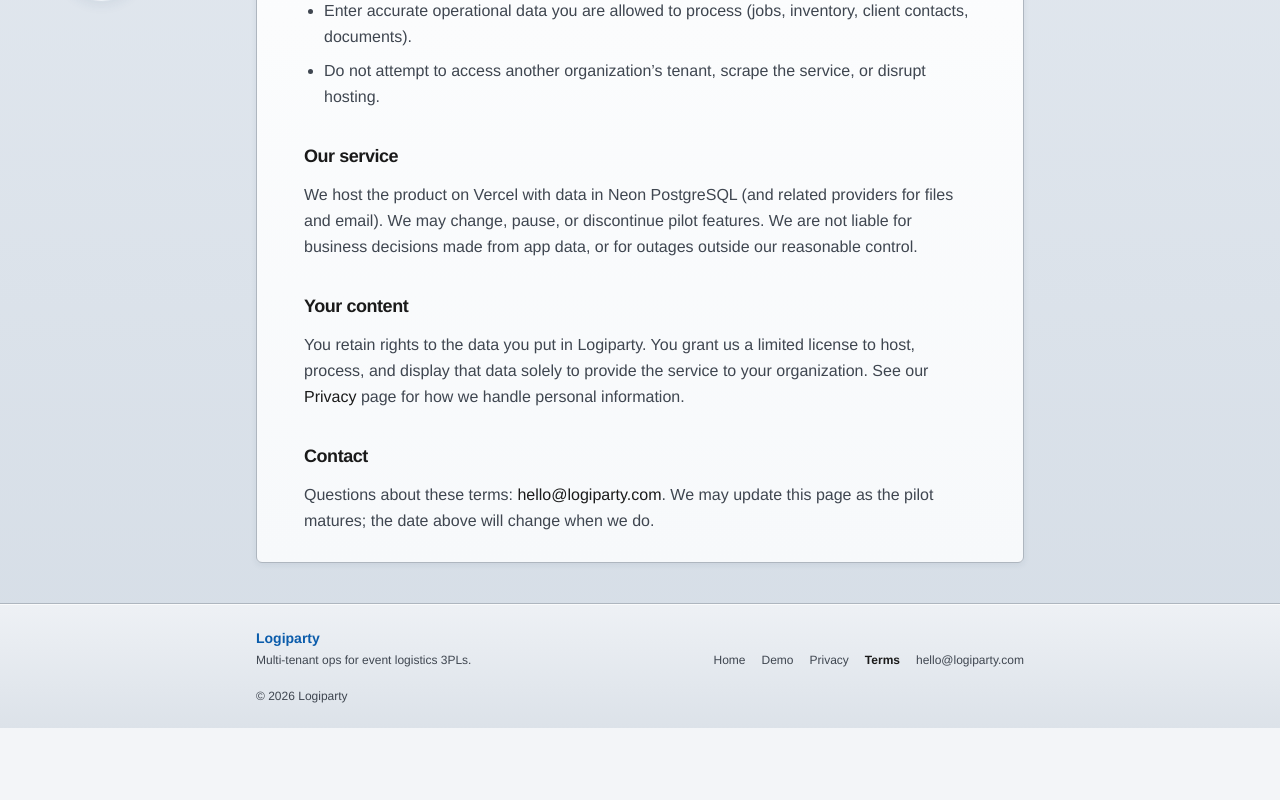
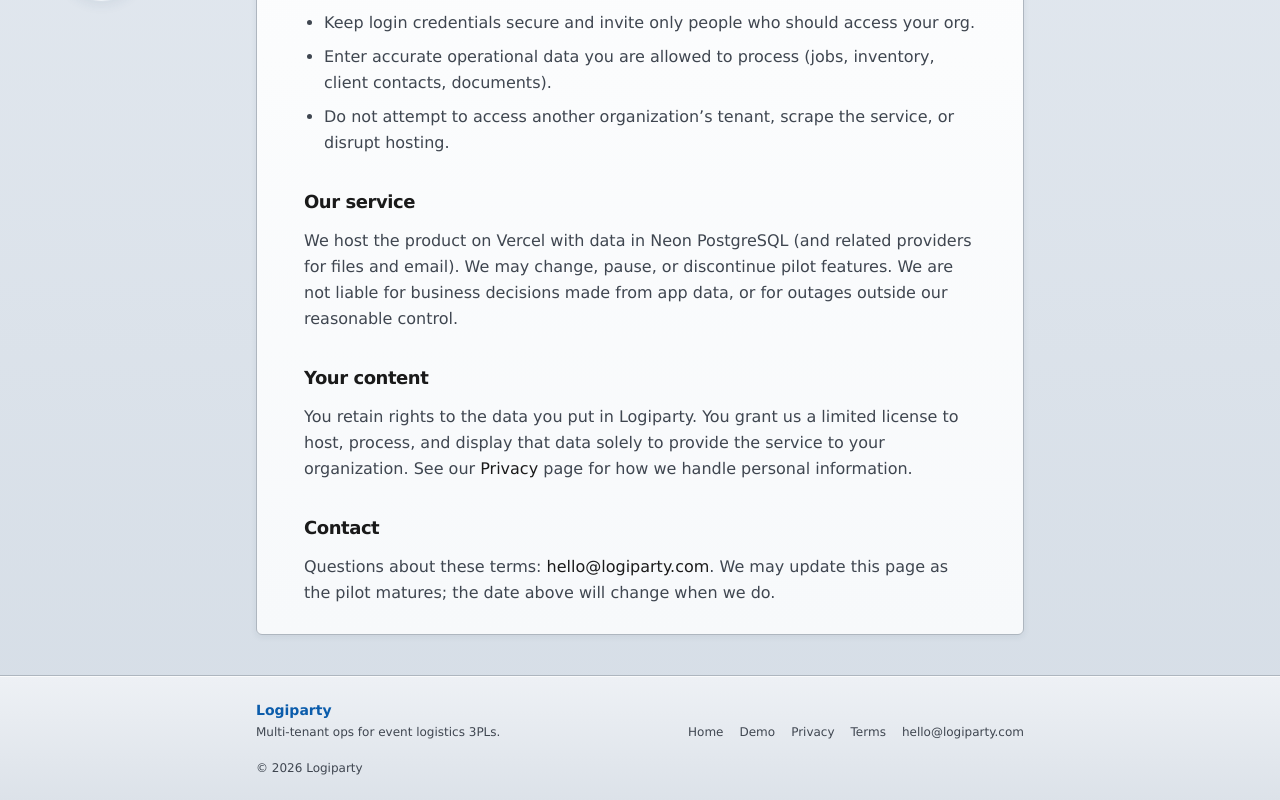
Before and after one commit to jakedcl/logiparty, a Next.js app: page /terms in a window 1280 px wide. Shown: the part 608-1408 px from the top of the page. Before the commit the page ends 1336 px from the top, so only its background shows below. Built offline with nearby package versions, Linux system fonts and the light colour scheme.

Commit message:
feat(marketing): PT Sans + Lucida stack on apex surfaces
Load PT Sans via next/font on marketing and demo roots only; centralize UI weight 600 in CSS and drop conflicting Tailwind on buttons.

```diff
--- a/app/globals.css
+++ b/app/globals.css
@@ -351,7 +351,11 @@
     linear-gradient(180deg, #e8edf3 0%, #d5dde6 100%);
   color: var(--m-fg);
   overflow-x: clip;
-  font-family: "Helvetica Neue", Helvetica, Arial, sans-serif;
+  --m-font:
+    "Lucida Grande", "Lucida Sans Unicode", var(--font-marketing),
+    "Helvetica Neue", Helvetica, Arial, sans-serif;
+  font-family: var(--m-font);
+  font-weight: 400;
 }
 
 /* Soft floating bubbles — early iOS wallpaper energy */
@@ -434,6 +438,7 @@
 }
 
 .m-brand {
+  font-family: var(--m-font);
   font-size: 1.0625rem;
   font-weight: 700;
   color: #ffffff;
@@ -457,9 +462,16 @@
   text-decoration: underline;
 }
 
+.m-nav-link-current {
+  color: var(--m-fg);
+  font-family: var(--m-font);
+  font-weight: 600;
+  text-decoration: none;
+}
+
 .m-nav-link-strong {
   color: var(--m-accent);
-  font-weight: 700;
+  font-weight: 600;
   text-decoration: underline;
   text-underline-offset: 2px;
   text-shadow: none;
@@ -695,6 +707,27 @@
 }
 
 /* Glossy aqua buttons — early iPhone / Aqua */
+.m-btn-primary,
+.m-btn-ghost,
+.m-seg-wrap,
+.m-seg,
+.m-seg-item,
+.m-access-tab,
+.m-stepper-btn,
+.m-stepper-label,
+.m-header .m-nav-link-strong,
+.m-nav-link-current,
+.m-window-title,
+.m-access-form label > span {
+  font-family: var(--m-font);
+  font-weight: 600;
+}
+
+.m-window-title,
+.m-stepper-panel-title {
+  font-weight: 700;
+}
+
 .m-btn-primary {
   position: relative;
   display: inline-block;
@@ -1018,7 +1051,6 @@
   margin: 0;
   text-align: center;
   font-size: 0.75rem;
-  font-weight: 700;
   color: #ffffff;
   text-shadow: 0 -1px 0 rgba(0, 0, 0, 0.3);
   white-space: nowrap;
@@ -1105,7 +1137,6 @@
   background: transparent;
   color: #0b5cab;
   font-size: 0.72rem;
-  font-weight: 700;
   letter-spacing: 0.02em;
   padding: 0.5rem 0.5rem;
   cursor: pointer;
@@ -1324,7 +1355,6 @@
   border: 1px solid #1a6bb0;
   background: linear-gradient(to bottom, #ffffff 0%, #dce8f5 100%);
   color: #0b5cab;
-  font-weight: 700;
   font-size: 0.75rem;
   letter-spacing: 0.04em;
   cursor: pointer;
@@ -1379,7 +1409,6 @@
 .m-stepper-label {
   margin: 0;
   font-size: 0.8rem;
-  font-weight: 700;
   color: var(--m-fg);
 }
 
@@ -1395,7 +1424,6 @@
 .m-stepper-panel-title {
   margin: 0;
   font-size: 0.95rem;
-  font-weight: 700;
   color: var(--m-fg);
 }
 
@@ -1837,7 +1865,6 @@
   border-right: 1px solid var(--m-line);
   padding: 0.45rem 0.5rem;
   font-size: 0.68rem;
-  font-weight: 700;
   color: var(--m-muted);
   background: transparent;
   cursor: pointer;
@@ -2093,7 +2120,11 @@
 }
 
 .demo-app {
-  font-family: "Helvetica Neue", Helvetica, Arial, sans-serif;
+  --m-font:
+    "Lucida Grande", "Lucida Sans Unicode", var(--font-marketing),
+    "Helvetica Neue", Helvetica, Arial, sans-serif;
+  font-family: var(--m-font);
+  font-weight: 400;
 }
 
 @media (prefers-reduced-motion: reduce) {
--- a/components/demo/demo-tour.tsx
+++ b/components/demo/demo-tour.tsx
@@ -8,6 +8,7 @@
   useState,
 } from "react";
 import { DemoScreen } from "@/components/demo/demo-screens";
+import { marketingFont } from "@/components/marketing/fonts";
 import { DEMO_STEPS, type DemoPopupPlacement } from "@/lib/demo/steps";
 
 type Rect = { top: number; left: number; width: number; height: number };
@@ -163,7 +164,9 @@
   }, [finished, next, prev]);
 
   return (
-    <div className="demo-app fixed inset-0 flex flex-col bg-[#f3f5f8]">
+    <div
+      className={`demo-app fixed inset-0 flex flex-col bg-[#f3f5f8] ${marketingFont.variable}`}
+    >
       {/* Slim demo chrome — not a marketing page */}
       <div className="relative z-50 flex items-center justify-between gap-3 border-b border-[#0b1526] bg-[#0b1526] px-3 py-2 text-[#f0f4fa] sm:px-4">
         <div className="flex min-w-0 items-center gap-3">
--- /dev/null
+++ b/components/marketing/fonts.ts
@@ -0,0 +1,9 @@
+import { PT_Sans } from "next/font/google";
+
+/** Loaded on `.marketing` / `.demo-app` roots only — not the ops dashboard. */
+export const marketingFont = PT_Sans({
+  weight: ["400", "700"],
+  subsets: ["latin"],
+  variable: "--font-marketing",
+  display: "swap",
+});
--- a/components/marketing/lead-form.tsx
+++ b/components/marketing/lead-form.tsx
@@ -128,7 +128,7 @@
         <button
           type="submit"
           disabled={pending}
-          className="m-btn-primary inline-flex items-center justify-center px-4 py-2 text-sm font-semibold disabled:opacity-60"
+          className="m-btn-primary inline-flex items-center justify-center px-4 py-2 text-sm disabled:opacity-60"
         >
           {pending ? "Sending…" : "Submit request"}
         </button>
--- a/components/marketing/marketing-home.tsx
+++ b/components/marketing/marketing-home.tsx
@@ -5,6 +5,7 @@
 import { MockJobs } from "@/components/marketing/product-mocks";
 import { ProductTour } from "@/components/marketing/product-tour";
 import { ProcessStepper } from "@/components/marketing/process-stepper";
+import { marketingFont } from "@/components/marketing/fonts";
 
 type WorkspaceCta = {
   orgName: string;
@@ -33,7 +34,7 @@
   workspace?: WorkspaceCta | null;
 }) {
   return (
-    <div className="marketing min-h-screen">
+    <div className={`marketing min-h-screen ${marketingFont.variable}`}>
       <div className="m-bubbles" aria-hidden>
         <span className="m-bubble m-bubble-a" />
         <span className="m-bubble m-bubble-b" />
@@ -92,14 +93,14 @@
                   {workspace ? (
                     <a
                       href={workspace.href}
-                      className="m-btn-primary px-4 py-2 text-sm font-semibold"
+                      className="m-btn-primary px-4 py-2 text-sm"
                     >
                       Go to {workspace.isClient ? "portal" : "dashboard"}
                     </a>
                   ) : (
                     <Link
                       href="/demo"
-                      className="m-btn-primary px-4 py-2 text-sm font-semibold"
+                      className="m-btn-primary px-4 py-2 text-sm"
                     >
                       Try the demo
                     </Link>
@@ -107,14 +108,14 @@
                   {workspace ? (
                     <Link
                       href="/demo"
-                      className="m-btn-ghost px-4 py-2 text-sm font-medium"
+                      className="m-btn-ghost px-4 py-2 text-sm"
                     >
                       Product tour
                     </Link>
                   ) : (
                     <a
                       href="#request"
-                      className="m-btn-ghost px-4 py-2 text-sm font-medium"
+                      className="m-btn-ghost px-4 py-2 text-sm"
                     >
                       Request access
                     </a>
--- a/components/marketing/marketing-shell.tsx
+++ b/components/marketing/marketing-shell.tsx
@@ -1,5 +1,6 @@
 import Link from "next/link";
 import type { ReactNode } from "react";
+import { marketingFont } from "@/components/marketing/fonts";
 
 /** Shared apex marketing chrome (header + footer) for legal / secondary pages. */
 export function MarketingShell({
@@ -10,7 +11,7 @@
   active?: "privacy" | "terms";
 }) {
   return (
-    <div className="marketing min-h-screen">
+    <div className={`marketing min-h-screen ${marketingFont.variable}`}>
       <div className="m-bubbles" aria-hidden>
         <span className="m-bubble m-bubble-a" />
         <span className="m-bubble m-bubble-b" />
@@ -55,7 +56,7 @@
             <Link
               href="/privacy"
               className={
-                active === "privacy" ? "font-semibold text-[var(--m-fg)]" : "m-nav-link"
+                active === "privacy" ? "m-nav-link m-nav-link-current" : "m-nav-link"
               }
               aria-current={active === "privacy" ? "page" : undefined}
             >
@@ -64,7 +65,7 @@
             <Link
               href="/terms"
               className={
-                active === "terms" ? "font-semibold text-[var(--m-fg)]" : "m-nav-link"
+                active === "terms" ? "m-nav-link m-nav-link-current" : "m-nav-link"
               }
               aria-current={active === "terms" ? "page" : undefined}
             >
--- a/components/marketing/product-tour.tsx
+++ b/components/marketing/product-tour.tsx
@@ -32,7 +32,7 @@
             interactive tour.
           </p>
         </div>
-        <Link href="/demo" className="m-btn-primary px-4 py-2 text-sm font-semibold">
+        <Link href="/demo" className="m-btn-primary px-4 py-2 text-sm">
           Start interactive demo
         </Link>
       </div>
```
